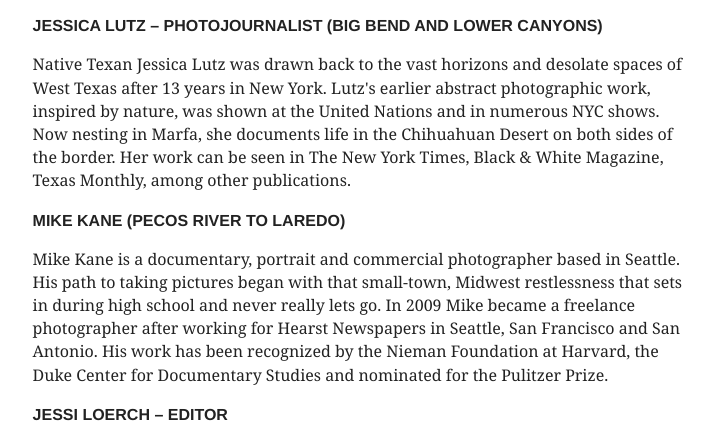
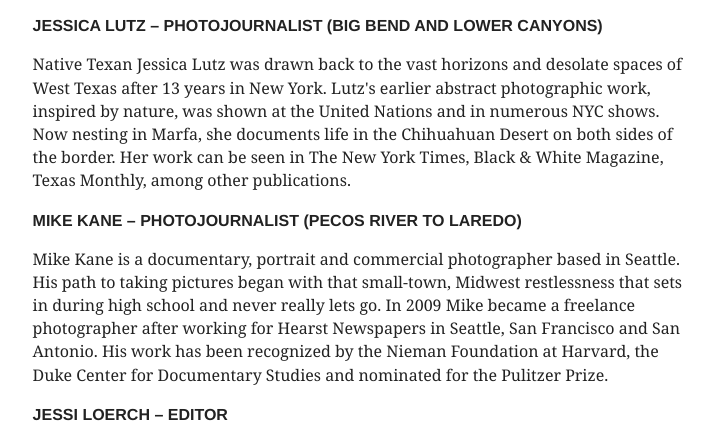
Before and after one commit to texastribune/riogrande.texastribune.org, a Django app: page /about/ in a window 1280 px wide. Shown: the part 1180-1609 px from the top of the page, without its empty margins (281-994 px from the left). Run offline with Django 3.2, Linux system fonts and the light colour scheme; style sheets or scripts are compiled from the project's sources; some libraries are stand-ins or nearby versions.

Commit message:
forgot photojournalist

```diff
--- a/riogrande/templates/about.html
+++ b/riogrande/templates/about.html
@@ -26,7 +26,7 @@
 
     <p>Native Texan Jessica Lutz was drawn back to the vast horizons and desolate spaces of West Texas after 13 years in New York. Lutz's earlier abstract photographic work, inspired by nature, was shown at the United Nations and in numerous NYC shows. Now nesting in Marfa, she documents life in the Chihuahuan Desert on both sides of the border. Her work can be seen in The New York Times, Black &amp; White Magazine, Texas Monthly, among other publications.</p>
 
-    <p class="subhead">Mike Kane (Pecos River to Laredo)</p>
+    <p class="subhead">Mike Kane – Photojournalist (Pecos River to Laredo)</p>
 
     <p>Mike Kane is a documentary, portrait and commercial photographer based in Seattle.  His path to taking pictures began with that small-town, Midwest restlessness that sets in during high school and never really lets go. In 2009 Mike became a freelance photographer after working for Hearst Newspapers in Seattle, San Francisco and San Antonio. His work has been recognized by the Nieman Foundation at Harvard, the Duke Center for Documentary Studies and nominated for the Pulitzer Prize.</p>
 
```
